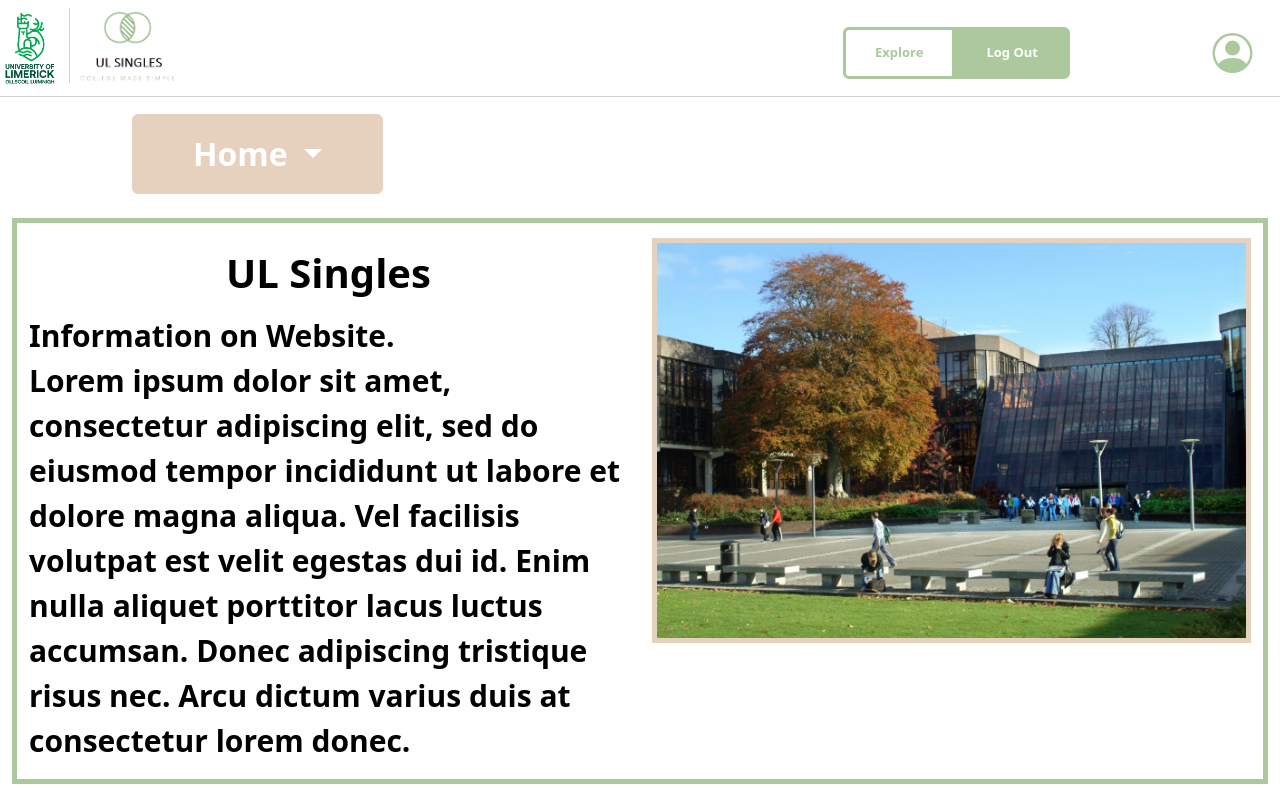
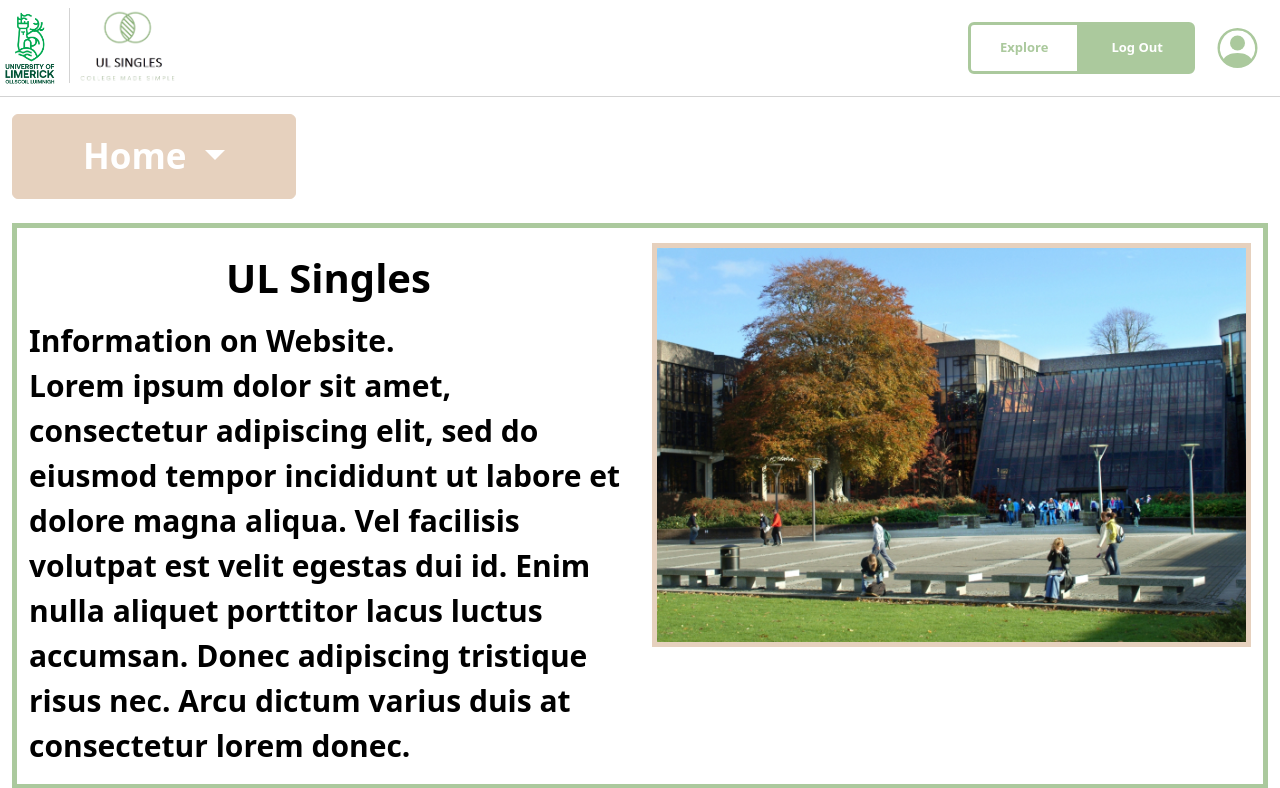
Before and after one commit to olanhealy/CS4116_Group_Project, a PHP site: page /pages/home.html in a window 1280 px wide. Shown: the top 788 px of the page. Run offline with PHP 8.4, Linux system fonts and the light colour scheme.

Commit message:
Small fixes on Home page

```diff
--- a/src/assets/css/home.css
+++ b/src/assets/css/home.css
@@ -75,7 +75,6 @@
   justify-content: center;
   align-items: center;
   align-content: center;
-  margin-right: 5px;
 }
 
 .dropdown-item-profile {
@@ -86,22 +85,62 @@
 
 #profiledropdown{
   background-color: #abc99d;
+  min-width: 10px;
+}
+
+
+#editprofiledropdown {
+  font-size: 15px;
+}
+
+#editprofiledropdown:hover {
+  background-color: white;
+  color: black;
+}
+
+#logoutdropdown {
+  font-size: 15px;
+}
+
+#logoutdropdown:hover {
+  background-color: white;
+  color: black;
 }
 
 hr {
   margin: 0.2em auto;
 }
 
-.btn{
+#menu-dropdown{
   background-color: #e6d1be;
   color: white;
   text-align: center;
-  padding: 15px 60px;
-  font-size: 32px;
+  padding: 15px 90px;
+  font-size: 35px;
   font-weight: bold;
   border-color: #e6d1be;
-  margin-left: 120px;
   margin-top: 10px;
+}
+
+#dropdowndiv {
+  display: flex;
+  justify-content: center;
+}
+
+#menu-dropdownxl{
+  background-color: #e6d1be;
+  color: white;
+  text-align: center;
+  padding: 15px 70px;
+  font-size: 35px;
+  font-weight: bold;
+  border-color: #e6d1be;
+  margin-top: 10px;
+  margin-right: 20px;
+}
+
+#dropdowndivxl {
+  align-items: start;
 }
 
 .btn:hover{
@@ -112,11 +151,18 @@
 
 #homedropdown {
   background-color: #e6d1be;
+  color: white;
 }
 
 .dropdown-item{
   color: white;
   font-size: 20px;
+}
+
+.dropdown-item:hover {
+  background-color: white;
+  color: black;
+  font-weight: bold;
 }
 
 .slogan{
@@ -178,7 +224,6 @@
   position: relative;
 }
 
-
 footer {
   background-color: #e6d1be;
   text-align: center;
--- a/src/pages/home.html
+++ b/src/pages/home.html
@@ -43,8 +43,9 @@
                 </svg>
             </button>
             <ul class="dropdown-menu" aria-labelledby="iconbutton" id="profiledropdown">
-                <li><a class="dropdown-item-profile" href="edit_profile.php">Edit Profile</a></li>
-                <li><a class="dropdown-item-profile d-md-none" href="logout.php">Log Out</a></li>
+                <li><a class="dropdown-item-profile" href="edit_profile.php" id="editprofiledropdown">Edit Profile</a></li>
+                <li><hr class="dropdown-divider d-md-none"></li>
+                <li><a class="dropdown-item-profile d-md-none" href="logout.php" id="logoutdropdown">Log Out</a></li>
             </ul>
         </div>
 
@@ -53,20 +54,42 @@
     <!-- End of Navbar -->
 
     <!-- Dropdown Menu Button -->
-    <div class="container-fluid">
-            <button class="btn btn-primary dropdown-toggle" style="background-color: #e6d1be;" type="button" id="menu-dropdown" data-bs-toggle="dropdown">
+    <div class="container-fluid" id="dropdowndiv">
+
+            <button class="btn btn-primary dropdown-toggle d-lg-block d-xl-none" style="background-color: #e6d1be;" type="button" id="menu-dropdown" data-bs-toggle="dropdown">
                 Home
             </button>
 
             <ul class="dropdown-menu" aria-labelledby="menu-dropdown" id="homedropdown">
                 <li><a class="dropdown-item" href="explore.php">Explore</a></li>
+                <li><hr class="dropdown-divider"></li>
                 <li><a class="dropdown-item" href="matches.php">Matches</a></li>
+                <li><hr class="dropdown-divider"></li>
                 <li><a class="dropdown-item" href="messages.php">Messages</a></li>
             </ul>
+
+    </div>
+
+    <!-- Dropdown Menu Button XL -->
+    <div class="container-fluid" id="dropdowndivxl">
+
+        <button class="btn btn-primary dropdown-toggle d-none d-xl-block" style="background-color: #e6d1be;" type="button" id="menu-dropdownxl" data-bs-toggle="dropdown">
+            Home
+        </button>
+
+        <ul class="dropdown-menu" aria-labelledby="menu-dropdown" id="homedropdown">
+            <li><a class="dropdown-item" href="explore.php">Explore</a></li>
+            <li><hr class="dropdown-divider"></li>
+            <li><a class="dropdown-item" href="matches.php">Matches</a></li>
+            <li><hr class="dropdown-divider"></li>
+            <li><a class="dropdown-item" href="messages.php">Messages</a></li>
+        </ul>
+
     </div>
 
     <br>
 
+    <!-- Main Container -->
     <div class="container-fluid">
         <div class="container-fluid border border-5" id="outline">
             <div class="row">
@@ -119,6 +142,7 @@
 
     <br>
 
+    <!-- Slogan -->
     <section class="slogan">
         <div class="container-fluid text-center d-none d-md-block">
             <div class="col-sm">
@@ -130,6 +154,7 @@
 
     <br>
 
+    <!-- Footer -->
     <footer class="p-2">
         © 2024 Copyright UL Singles. All Rights Reserved
     </footer>
```
